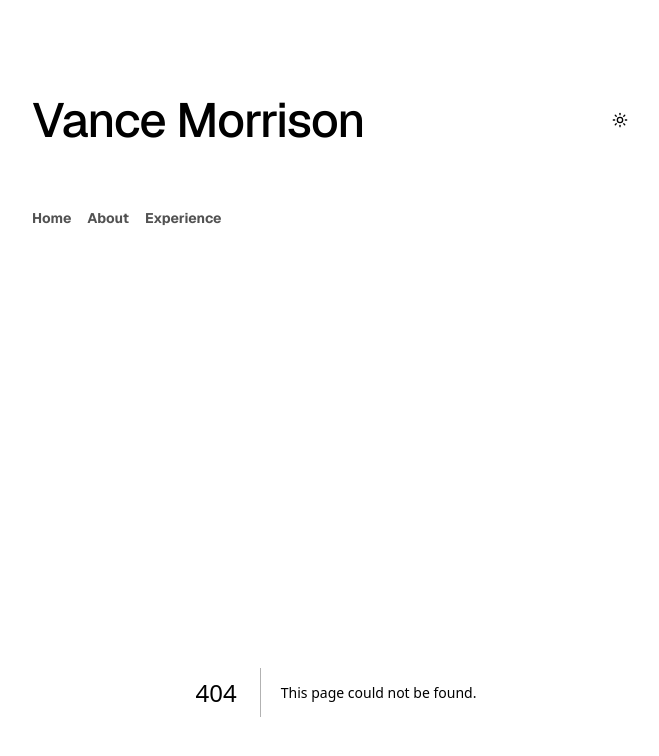
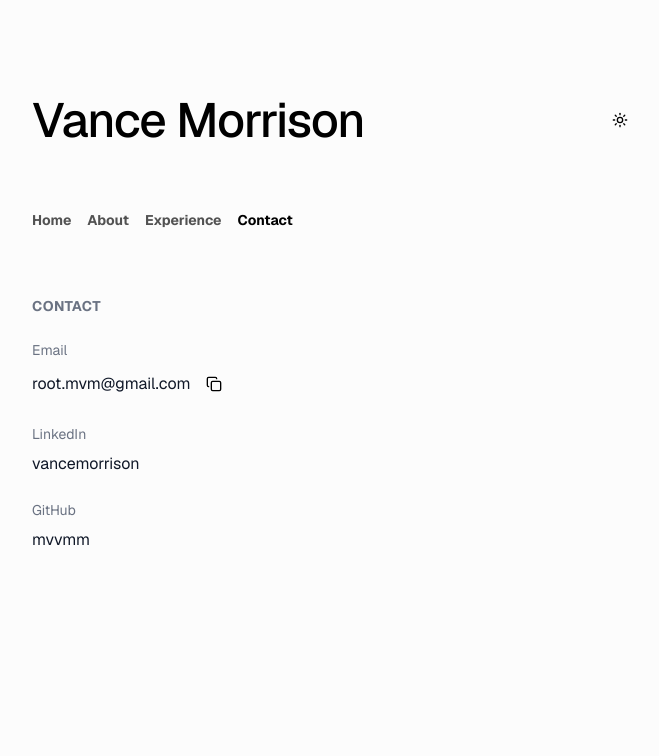
Before and after one commit to mvvmm/personal-website, a Next.js app: page /contact in a window 1280 px wide. Before the commit this address had no page. Shown: the top 756 px of the page, without its empty margins (304-963 px from the left). Built offline with nearby package versions, Linux system fonts and the light colour scheme.

Commit message:
contact page

```diff
--- a/app/about/page.tsx
+++ b/app/about/page.tsx
@@ -2,7 +2,10 @@ import Photo from "@/components/photo";
 
 export default function Page() {
 	return (
-		<>
+		<section>
+			<div className="text-sm font-bold text-gray-500 uppercase tracking-wide mb-6">
+				About
+			</div>
 			<p className="leading-7 [&:not(:first-child)]:mt-6 mb-16 prose">
 				Hi, I'm Vance — an engineer and technical leader focused on building
 				products that connect design, engineering, and product. I lead teams and
@@ -14,6 +17,6 @@ export default function Page() {
 			<div className="flex justify-center">
 				<Photo />
 			</div>
-		</>
+		</section>
 	);
 }
--- /dev/null
+++ b/app/contact/page.tsx
@@ -0,0 +1,88 @@
+"use client";
+
+import Link from "next/link";
+import { Copy as CopyIcon, Check as CheckIcon } from "lucide-react";
+import { useState } from "react";
+import { Button } from "@/components/ui/button";
+
+const contactItems = [
+	{
+		label: "Email",
+		display: "root.mvm@gmail.com",
+		url: "mailto:root.mvm@gmail.com",
+		copy: true,
+		copyText: "root.mvm@gmail.com",
+	},
+	{
+		label: "LinkedIn",
+		display: "vancemorrison",
+		url: "https://www.linkedin.com/in/vancemorrison/",
+		copy: false,
+	},
+	{
+		label: "GitHub",
+		display: "mvvmm",
+		url: "https://github.com/mvvmm",
+		copy: false,
+	},
+];
+
+export default function Page() {
+	return (
+		<section>
+			<div className="text-sm font-bold text-gray-500 uppercase tracking-wide mb-6">
+				Contact
+			</div>
+			<div className="flex flex-col gap-6">
+				{contactItems.map((contactItem) => (
+					<div key={contactItem.label}>
+						<p className="text-sm text-gray-500 dark:text-gray-500 mb-2">
+							{contactItem.label}
+						</p>
+						<div className="flex items-center gap-2">
+							<Link
+								href={contactItem.url}
+								className="text-gray-900 dark:text-gray-100 hover:text-gray-600 dark:hover:text-gray-400 transition-colors duration-300"
+							>
+								{contactItem.display}
+							</Link>
+							{contactItem.copy && (
+								<Copy copyText={contactItem.copyText ?? ""} />
+							)}
+						</div>
+					</div>
+				))}
+			</div>
+		</section>
+	);
+}
+
+const Copy = ({ copyText }: { copyText: string }) => {
+	const [copied, setCopied] = useState(false);
+
+	const handleCopy = async () => {
+		try {
+			await navigator.clipboard.writeText(copyText);
+			setCopied(true);
+			setTimeout(() => setCopied(false), 2000);
+		} catch (err) {
+			console.error("Failed to copy text:", err);
+		}
+	};
+
+	return (
+		<Button
+			type="button"
+			variant="ghost"
+			size="icon-sm"
+			onClick={handleCopy}
+			aria-label="Copy text"
+		>
+			{copied ? (
+				<CheckIcon className="text-green-600 dark:text-green-400" />
+			) : (
+				<CopyIcon />
+			)}
+		</Button>
+	);
+};
--- a/app/page.tsx
+++ b/app/page.tsx
@@ -1,12 +1,3 @@
 export default function Home() {
-	return (
-		<div className="flex flex-col items-center justify-center min-h-[60vh] text-center">
-			<p className="text-xl text-muted-foreground mb-4">
-				Engineer & Technical Leader
-			</p>
-			<p className="text-muted-foreground max-w-md">
-				Building products that connect design, engineering, and product.
-			</p>
-		</div>
-	);
+	return <>Home</>;
 }
--- a/components/navbar.tsx
+++ b/components/navbar.tsx
@@ -16,16 +16,45 @@ export default function Navbar() {
 		);
 
 	return (
-		<nav className="flex gap-4">
-			<Link href="/" className={linkClass("/")}>
+		<nav aria-label="Main navigation">
+			<ul className="flex gap-4 list-none">
+				<li>
+					<Link
+						href="/"
+						className={linkClass("/")}
+						aria-current={pathname === "/" && "page"}
+					>
 						Home
 					</Link>
-			<Link href="/about" className={linkClass("/about")}>
+				</li>
+				<li>
+					<Link
+						href="/about"
+						className={linkClass("/about")}
+						aria-current={pathname === "/about" && "page"}
+					>
 						About
 					</Link>
-			<Link href="/experience" className={linkClass("/experience")}>
+				</li>
+				<li>
+					<Link
+						href="/experience"
+						className={linkClass("/experience")}
+						aria-current={pathname === "/experience" && "page"}
+					>
 						Experience
 					</Link>
+				</li>
+				<li>
+					<Link
+						href="/contact"
+						className={linkClass("/contact")}
+						aria-current={pathname === "/contact" && "page"}
+					>
+						Contact
+					</Link>
+				</li>
+			</ul>
 		</nav>
 	);
 }
```
Lines whose indentation alone changed are shown as unchanged.
